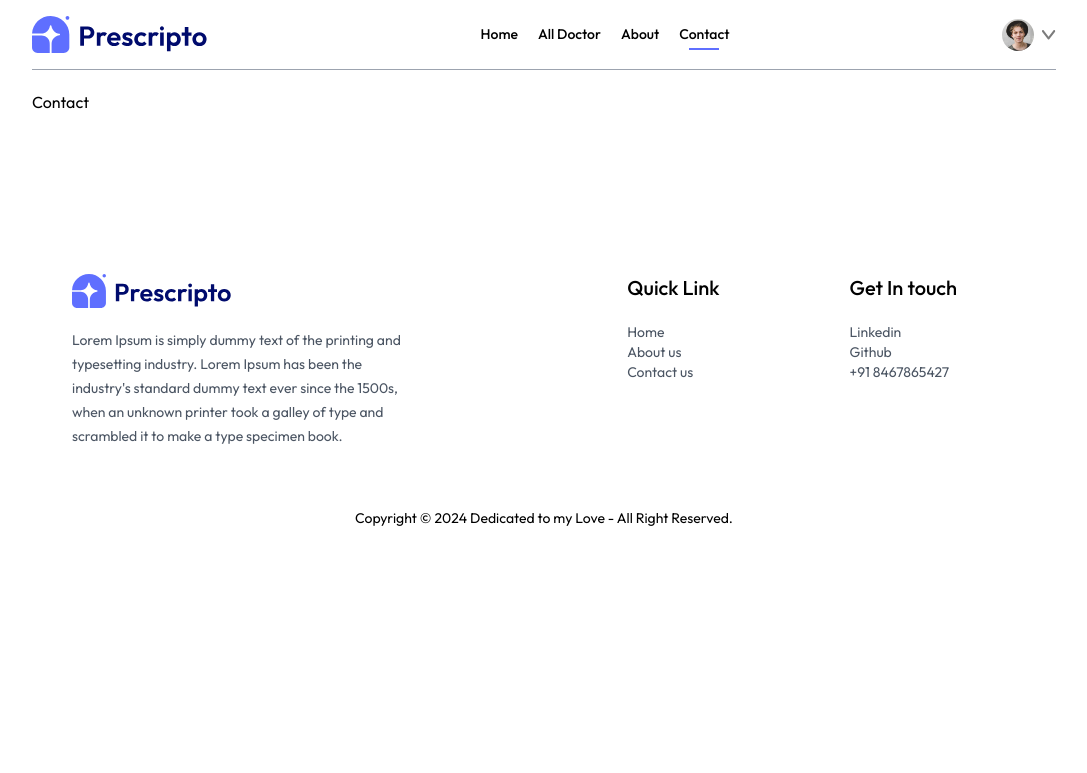
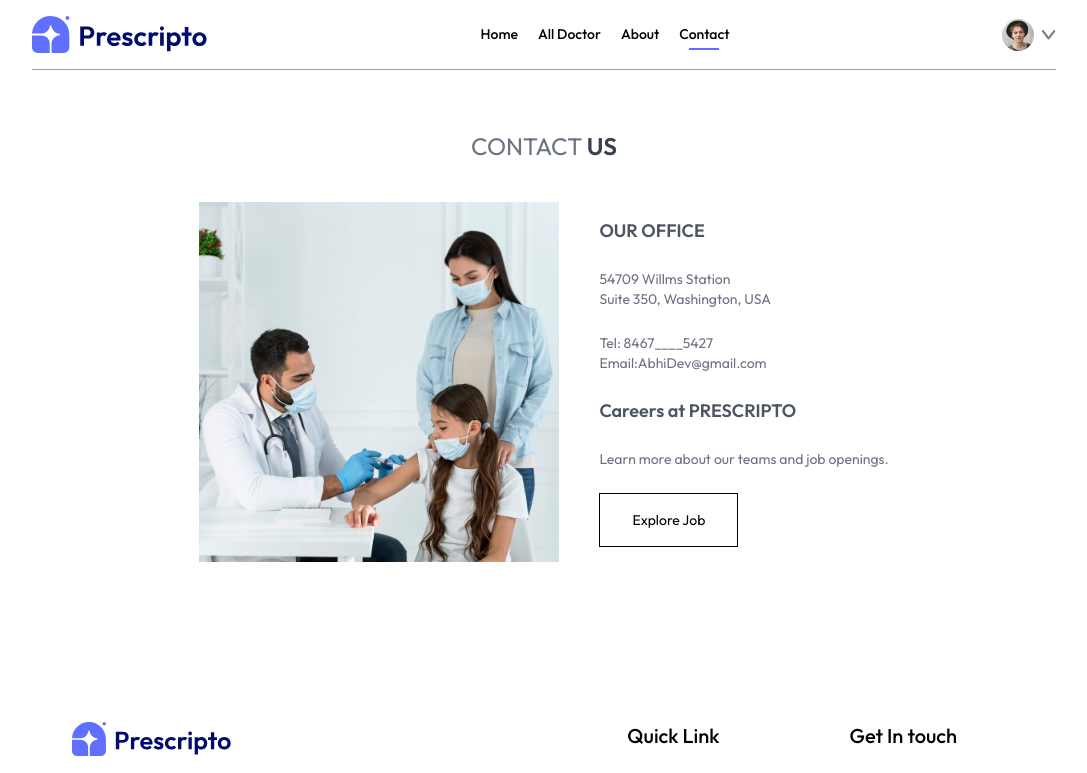
Before and after one commit to fThAbhishek-Pandey/DoctorG, a React (Vite) app: page /contact in a window 1280 px wide. Shown: the top 773 px of the page, without its empty margins (96-1183 px from the left). Built offline with nearby package versions, Linux system fonts and the light colour scheme.

Commit message:
adding contact page

```diff
--- a/src/pages/Contact.jsx
+++ b/src/pages/Contact.jsx
@@ -1,8 +1,24 @@
 import React from 'react'
-
+import {assets} from '../assets/assets'
 const Contact = () => {
   return (
-    <div>Contact</div>
+    <div>
+      <div className='text-center text-2xl pt-10 text-gray-500'>
+          <p>CONTACT <span className='text-gray-700 font-semibold'>US</span></p>
+      </div>
+      <div className='my-10 flex flex-cols justify-center md:flex-row gap-10 mb-28 text-sm '>
+        <img className='w-full md:max-w-[360px]' src={assets.contact_image} alt="contact img" />
+        <div className='flex flex-col justify-center items-start gap-6'>
+          <p className='font-semibold text-lg text-gray-600'>OUR OFFICE</p>
+          <p className='text-gray-500'>54709 Willms Station <br/>Suite 350, Washington, USA</p>
+          <p className='text-gray-500'>Tel: 8467____5427 <br /> Email:AbhiDev@gmail.com</p>
+          <p className='font-semibold text-lg text-gray-600' >Careers at PRESCRIPTO</p>
+          <p className='text-gray-500'>Learn more about our teams and job openings.</p>
+          <button className='border border-black px-8 py-4 text-sm hover:bg-primary  hover:text-white transition-all duration-500'>Explore Job</button>
+        </div>
+      </div>
+
+    </div>
   )
 }
 
```
